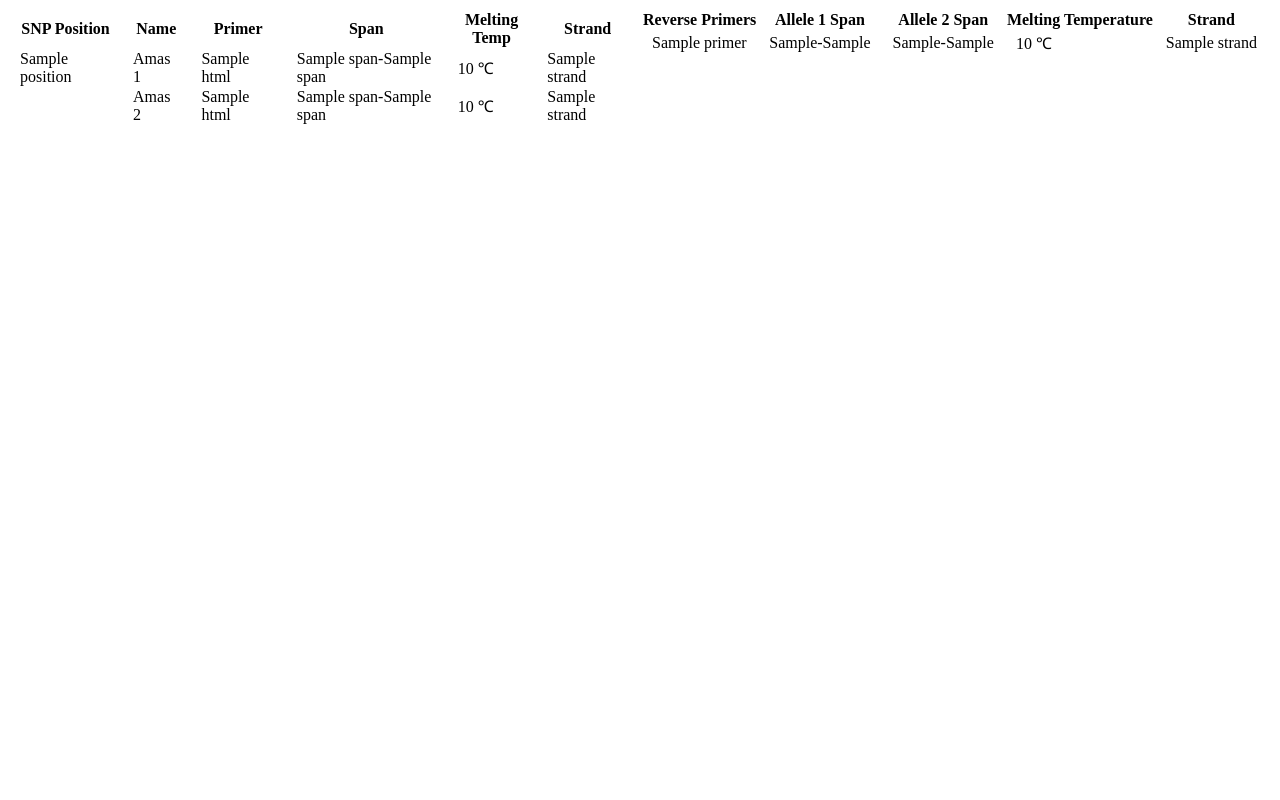
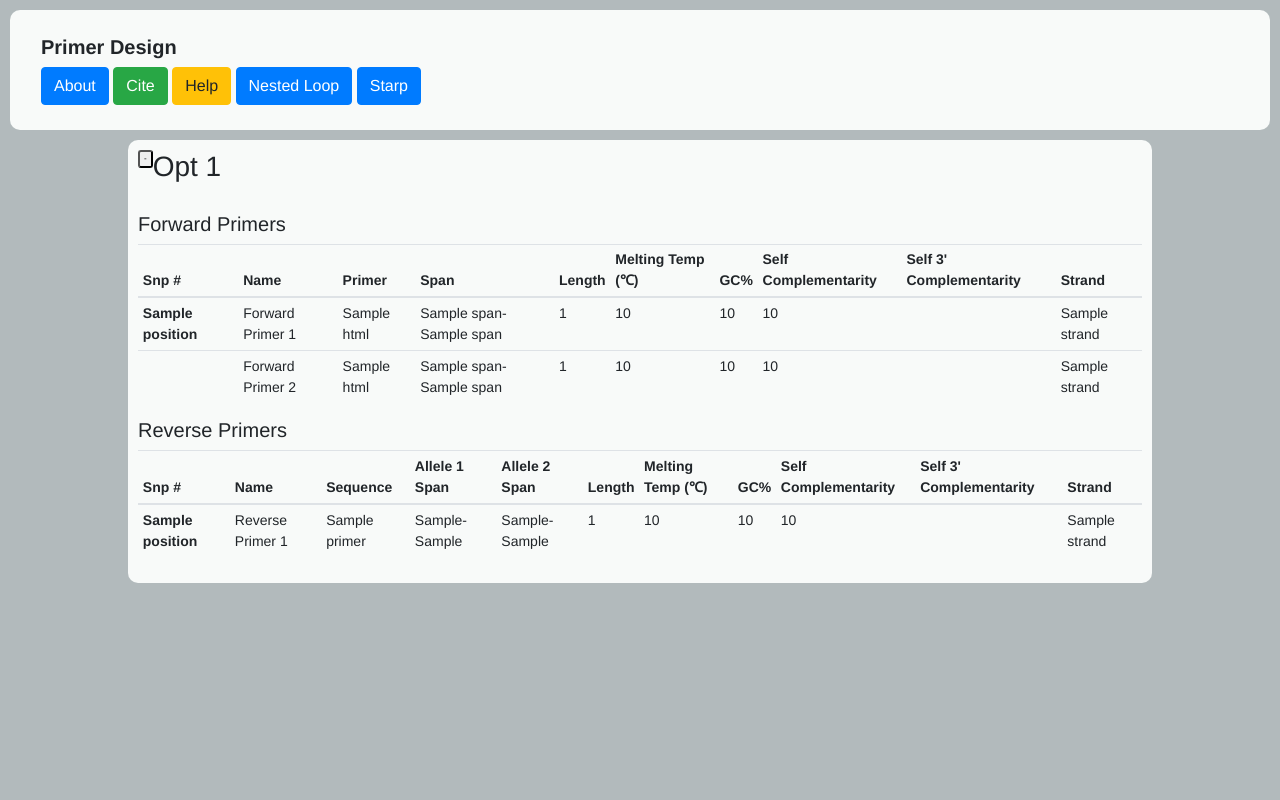
Before and after one commit to kalebburnham/USDAARS-primerlibweb, a Flask app: template primerlibweb/templates/starpresults.html in a window 1280 px wide. Run offline with Flask 2, Linux system fonts and the light colour scheme; the template is opened without the code that fills it: most values are stand-ins (such as "Sample title", 1, 10 or a date in 2020); some libraries are stand-ins or nearby versions.

Commit message:
Added homepage, created static folder, and made the output look nicer.

```diff
--- a/primerlibweb/__init__.py
+++ b/primerlibweb/__init__.py
@@ -29,7 +29,11 @@ def create_app(test_config=None):
     @app.route('/')
     def go_to_homepage():
         """ By default, send the user to the starp page. """
-        return redirect(url_for('starp'))
+        return redirect(url_for('homepage'))
+
+    @app.route('/homepage')
+    def homepage():
+        return render_template('/homepage.html')
 
     @app.route('/starp')
     def starp():
--- /dev/null
+++ b/primerlibweb/static/base.css
@@ -0,0 +1,22 @@
+body {
+    font-family: helvetica, sans-serif;
+    background-color: #B2BABC;
+}
+
+.mainContent {
+    width: 800px;
+    left: 0;
+    right: 0;
+    margin: auto;
+    background-color: #f8faf9;
+    border-radius: 10px;
+    padding: 10px;
+    margin-top: 10px;
+}
+
+#navbar {
+    background-color: #F8FAF9;
+    border-radius: 10px;
+    height: 120px;
+    margin: 10px;
+}
--- /dev/null
+++ b/primerlibweb/static/starpresults.css
@@ -0,0 +1,42 @@
+body {
+    font-family: helvetica, sans-serif;
+}
+
+td {
+    padding: 0 10px;
+}
+
+td, th {
+    font-size: 14px;
+}
+
+.flexContainer {
+    display: flex;
+    padding-bottom: 20px;
+}
+
+.flexItem {
+    width: 100em;
+}
+
+.toggleButton {
+    text-align: center;
+    text-decoration: none;
+    display: inline-block;
+    font-size: 8px;
+    height: 50%;
+    margin-bottom: auto;
+    padding-left: 0.5em;
+    padding-right: 0.5em;
+    border-radius: 3px;
+}
+
+#results {
+    width: 80%;
+    margin-left: auto;
+    margin-right: auto;
+    background-color: #f8faf9;
+    border-radius: 10px;
+    padding: 10px;
+    margin-top: 10px;
+}
--- /dev/null
+++ b/primerlibweb/static/starpresults.js
@@ -0,0 +1,16 @@
+function toggleGroupDisplay(tablesId, toggleButtonId) {
+    var group = document.getElementById(tablesId);
+    var toggleButton = document.getElementById(toggleButtonId);
+    console.log(group);
+    if (group.style.display == 'none') {
+        group.style.display = 'block';
+    } else {
+        group.style.display = 'none';
+    }
+
+    if (toggleButton.value === '-') {
+        toggleButton.value = '+';
+    } else {
+        toggleButton.value = '-';
+    }
+}
--- a/primerlibweb/templates/base.html
+++ b/primerlibweb/templates/base.html
@@ -11,7 +11,7 @@
     <meta name="viewport" content="width=device-width, initial-scale=1">
 
     <link rel="stylesheet" href="https://stackpath.bootstrapcdn.com/bootstrap/4.3.1/css/bootstrap.min.css" integrity="sha384-ggOyR0iXCbMQv3Xipma34MD+dH/1fQ784/j6cY/iJTQUOhcWr7x9JvoRxT2MZw1T" crossorigin="anonymous">
-
+    <link rel="stylesheet" href="{{ url_for('static', filename='base.css') }}">
     <script src="https://ajax.googleapis.com/ajax/libs/jquery/1.12.4/jquery.min.js"></script>
 
     <style>
@@ -38,7 +38,7 @@
         <div class="container-fluid">
           <div class="navbar-header">
             <h5><b>Primer Design</b></h5>
-            <button type="button" class="btn btn-primary btn-md" data-toggle="modal" data-target="#about_modal">About</button>
+            <button type="button" class="btn btn-primary btn-md" id="aboutButton">About</button>
             <button type="button" class="btn btn-success btn-md" data-toggle="modal" data-target="#cite_modal">Cite</button>
             <button type="button" class="btn btn-warning btn-md" data-toggle="modal" data-target="#help_modal">Help</button>
             <a href="{{ url_for('nestedloop') }}" class="btn btn-primary">Nested Loop</a>
@@ -46,23 +46,6 @@
           </div>
         </div>
       </nav>
-
-      <!-- About Modal -->
-      <div class="modal fade" id="about_modal" role="dialog">
-        <div class="modal-dialog">
-          <div class="modal-content">
-            <div class="modal-header">
-              <h4 class="modal-title">About</h4>
-            </div>
-            <div class="modal-body">
-              <p>This modal will contain information about this program.</p>
-            </div>
-            <div class="modal-footer">
-              <button type="button" class="btn btn-default" data-dismiss="modal">Close</button>
-            </div>
-          </div>
-        </div>
-      </div>
 
       <!-- Citation Modal -->
       <div class="modal fade" id="cite_modal" role="dialog">
@@ -100,6 +83,17 @@
         </div>
       </div>
 
+    <script>
+      var aboutButton = document.getElementById('aboutButton');
+
+      aboutButton.addEventListener('click', homepageRedirect);
+
+      function homepageRedirect() {
+        window.location.href = "{{ url_for('homepage') }}";
+      }
+
+    </script>
+
     <!-- Optional JavaScript -->
     <!-- jQuery first, then Popper.js, then Bootstrap JS -->
     <script src="https://code.jquery.com/jquery-3.3.1.slim.min.js" integrity="sha384-q8i/X+965DzO0rT7abK41JStQIAqVgRVzpbzo5smXKp4YfRvH+8abtTE1Pi6jizo" crossorigin="anonymous"></script>
--- a/primerlibweb/templates/starpresults.html
+++ b/primerlibweb/templates/starpresults.html
@@ -1,84 +1,115 @@
-<style>
+{% extends "base.html" %}
 
-  td {
-    padding: 0 10px;
-  }
 
-  .flexContainer {
-    display: flex;
-    padding-bottom: 20px;
-  }
+{% block head %}
+  {{ super() }}
+  <link rel="stylesheet" href="{{ url_for('static', filename='starpresults.css') }}">
+  <script src="{{ url_for('static', filename='starpresults.js') }}"></script>
+{% endblock %}
 
-  .flexItem {
-    width: 100em;
-  }
-</style>
 
-<body>
-{% if starp is defined %}
 
+{% block body %}
+{{ super() }}
   {% if not starp.starp_groups %}
     <p>No STARP primers found</p>
   {% endif %}
 
+  <div id="results">
     {% for group in starp.starp_groups %}
       {% if group.rprimers %}
-    <div class="flexContainer">
-      <div class="flexItem">
-        <table>
+        <div id="group{{ loop.index }}">
+          <div id="header{{ loop.index }}" class="flexContainer">
+            <input id="toggleButton{{ loop.index }}" type="button" class="toggleButton" value='-' onclick="toggleGroupDisplay('tables{{loop.index}}', 'toggleButton{{ loop.index }}')"></button>
+            <h3>Opt {{ loop.index }}</h3>
+          </div>
+          <div id="tables{{ loop.index }}">
+            <h5>Forward Primers</h5>
+            <table class="table table-hover table-sm">
+              <thead>
                 <tr>
-            <th>SNP Position</th>
-            <th>Name</th>
-            <th>Primer</th>
-            <th>Span</th>
-            <th>Melting Temp</th>
-            <th>Strand</th>
+                  <th scope="col">Snp #</th>
+                  <th scope="col">Name</th>
+                  <th scope="col">Primer</th>
+                  <th scope="col">Span</th>
+                  <th scope="col">Length</th>
+                  <th scope="col">Melting Temp (&#8451;)</th>
+                  <th scope="col">GC%</th>
+                  <th scope="col">Self Complementarity</th>
+                  <th scope="col">Self 3' Complementarity</th>
+                  <th scope="col">Strand</th>
                 </tr>
+              </thead>
+              <tbody>
                 <tr>
-            <td>{{ group.snp.position }}</td>
-            <td>Amas 1</td>
+                  <th scope="row">{{ group.snp.position }}</th>
+                  <td>Forward Primer 1</td>
                   <td>{{ group.amas1.html() | safe }}</td>
                   <td>{{ group.amas1.span[0] }}-{{ group.amas1.span[1] }}</td>
-            <td>{{ group.amas1.tm | round(2) }} &#8451;</td>
+                  <td>{{ group.amas1.__len__() }}</td>
+                  <td>{{ group.amas1.tm | round(2) }}</td>
+                  <td>{{ group.amas1.gc | round(2) }}</td>
+                  <td>{{ group.amas1.complementary_score | int }}</td>
+                  <td></td>
                   <td>{{ group.amas1.strand }}</td>
                 </tr>
                 <tr>
-            <td></td>
-            <td>Amas 2</td>
+                  <th scope="row"></th>
+                  <td>Forward Primer 2</td>
                   <td>{{ group.amas2.html() | safe }}</td>
                   <td>{{ group.amas2.span[0] }}-{{ group.amas2.span[1] }}</td>
-            <td>{{ group.amas2.tm | round(2) }} &#8451;</td>
+                  <td>{{ group.amas2.__len__() }}</td>
+                  <td>{{ group.amas2.tm | round(2) }}</td>
+                  <td>{{ group.amas2.gc | round(2) }}</td>
+                  <td>{{ group.amas2.complementary_score | int }}</td>
+                  <td></td>
                   <td>{{ group.amas2.strand }}</td>
                 </tr>
+              </tbody>
             </table>
-      </div>
-      <div class="flexItem">
-        <table>
 
+            <h5>Reverse Primers</h5>
+            <table class="table table-hover table-sm">
+              <thead>
                 <tr>
-            <th>Reverse Primers</th>
-            <th>Allele 1 Span</th>
-            <th>Allele 2 Span</th>
-            <th>Melting Temperature</th>
-            <th>Strand</th>
+                  <th scope="col">Snp #</th>
+                  <th scope="col">Name</th>
+                  <th scope="col">Sequence</th>
+                  <th scope="col">Allele 1 Span</th>
+                  <th scope="col">Allele 2 Span</th>
+                  <th scope="col">Length</th>
+                  <th scope="col">Melting Temp (&#8451;)</th>
+                  <th scope="col">GC%</th>
+                  <th scope="col">Self Complementarity</th>
+                  <th scope="col">Self 3' Complementarity</th>
+                  <th scope="col">Strand</th>
                 </tr>
+              </thead>
+              <tbody>
                 {% for primer in group.rprimers %}
                 <tr>
-                <td>{{ primer }}</td>
+                  {% if loop.index == 1 %}
+                    <th scope="row">{{ group.snp.position }}</th>
+                  {% else %}
+                    <th scope="row"></th>
+                  {% endif %}
+                  <td>Reverse Primer {{ loop.index }}</td>
+                  <td>{{ primer.__str__() }}</td>
                   <td>{{ primer.allele1_span[0] }}-{{ primer.allele1_span[1] }}</td>
                   <td>{{ primer.allele2_span[0] }}-{{ primer.allele2_span[1] }}</td>
-                <td>{{ primer.tm | round(2) }} &#8451;</td>
+                  <td>{{ primer.__len__() }}</td>
+                  <td>{{ primer.tm | round(2) }}</td>
+                  <td>{{ primer.gc | round(2) }}</td>
+                  <td>{{ primer.complementary_score | int }}</td>
+                  <td></td>
                   <td>{{ primer.strand }}</td>
                 </tr>
                 {% endfor %}
-
+              </tbody>
             </table>
           </div>
         </div>
       {% endif %}
-
     {% endfor %}
-
-
-{% endif %}
-</body>
+  </div>
+{% endblock %}
--- a/routes.py
+++ b/routes.py
@@ -12,7 +12,7 @@ from nestedloop.exceptions import NestedLoopError
 
 from flask import Flask, Response, render_template, redirect, session, request, jsonify, url_for
 
-app = Flask(__name__, template_folder='primerlibweb/templates')
+app = Flask(__name__, template_folder='primerlibweb/templates', static_folder='primerlibweb/static')
 app.secret_key = 'OD jhfSD :FHFIOKL: NFEWnk448299'
 
 SESSION_TYPE = 'filesystem'
@@ -21,7 +21,11 @@ app.config.from_object(__name__)
 @app.route('/')
 def go_to_homepage():
     """ By default, send the user to the starp page. """
-    return redirect(url_for('starp'))
+    return redirect(url_for('homepage'))
+
+@app.route('/homepage')
+def homepage():
+    return render_template('/homepage.html')
 
 @app.route('/starp')
 def starp():
@@ -73,12 +77,6 @@ def starp_post():
         return render_template('starp.html', errors=errors,
                                sequence_data=request.form['input_data'],
                                nontargets=request.form['nontargets'])
-
-
-        return render_template('starpresults.html',
-                               sequence_data=request.form['input_data'],
-                               nontargets=request.form['nontargets'],
-                               starp=starp)
 
     # If something else happened, send the user back to a blank form.
     return render_template('starp.html')
```
Also changed, not shown: primerlibweb/static/base.js (added, +7 -0 lines), primerlibweb/static/starp.css (added, +37 -0 lines), primerlibweb/static/starp.js (added, +73 -0 lines), primerlibweb/templates/homepage.html (added, +51 -0 lines), primerlibweb/templates/starp.html (+12 -115 lines), primerlibweb/static/nestedloop.css (added), primerlibweb/static/nestedloop.js (added). Lines whose indentation alone changed are shown as unchanged.
